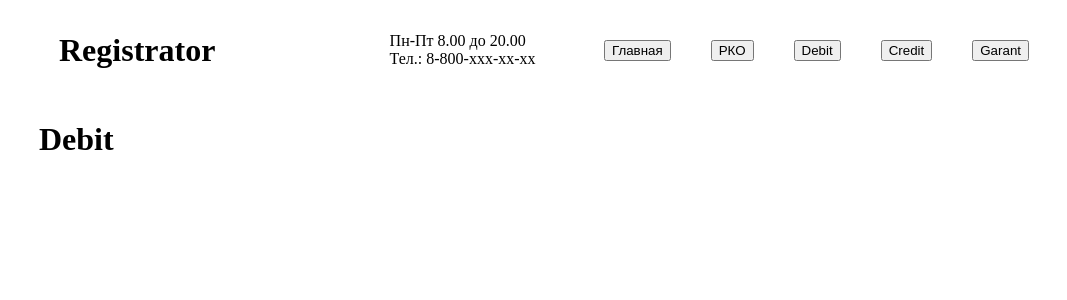
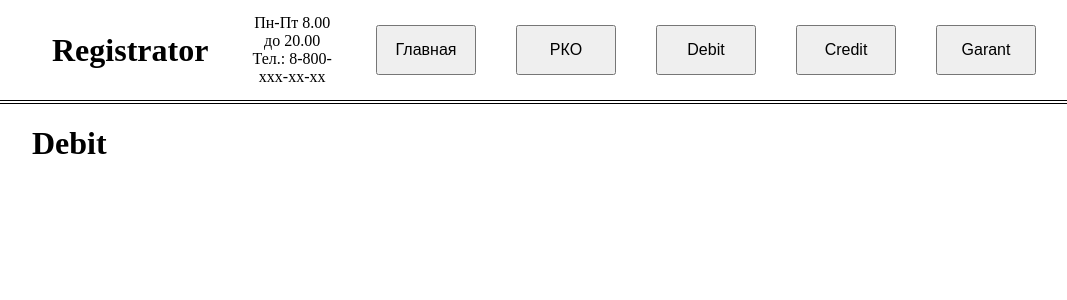
Before and after one commit to RjazanovEgor/Devora, a Django app: page /debitpage/ in a window 1280 px wide. Shown: the top 300 px of the page, without its empty margins (96-1163 px from the left). Run offline with Django 3.2, Linux system fonts and the light colour scheme.

Commit message:
Site v1.

```diff
--- a/home/templates/base.html
+++ b/home/templates/base.html
@@ -18,7 +18,7 @@
             }
             body {
                 margin: 0px;
-                width: 1010px;
+                width: 100%;
                 margin-left: auto;
                 margin-right: auto;
             }
@@ -31,14 +31,23 @@
     <body>
         <grandperents>
 
-            <perents>
-                {% include "headers.html" %}
+            <perents style="align-items: center;
+                            border-bottom: 4px double black;">
+                <center>
+                    {% include "headers.html" %}
+                </center>
             </perents>
 
-            <perents style="height: 400px;">
-                {% block solid %}
+                <perents style="height: 400px;">
+                <center>
+                    <div style="width: 80%;display: flex;">
+                        <div>
+                            {% block solid %}
 
-                {% endblock %}
+                            {% endblock %}
+                        </div>
+                    </div>
+                </center>
             </perents>
 
         </grandperents>
--- a/home/templates/headers.html
+++ b/home/templates/headers.html
@@ -4,11 +4,21 @@
             display: flex;
             flex-direction: row;
             height: 100px;
+            width: 80%;
             align-items: center;
+
+
         }
         header {
             padding: 10px;
             margin: 10px;
+        }
+        .hbtn {
+            width: 100px;
+            height: 50px;
+        }
+        .htxt {
+            font-size: 120%;
         }
     </style>
 
@@ -28,8 +38,8 @@
 
         <header>
             <form action="/">
-                <button>
-                    <basket>
+                <button class="hbtn">
+                    <basket class="htxt">
                         Главная
                     </basket>
                 </button>
@@ -38,8 +48,8 @@
 
         <header>
             <form action="/rkopage">
-                <button>
-                    <basket>
+                <button class="hbtn">
+                    <basket class="htxt">
                         РКО
                     </basket>
                 </button>
@@ -48,8 +58,8 @@
 
         <header>
             <form action="/debitpage">
-                <button>
-                    <basket>
+                <button class="hbtn">
+                    <basket class="htxt">
                         Debit
                     </basket>
                 </button>
@@ -58,8 +68,8 @@
 
         <header>
             <form action="/creditpage">
-                <button>
-                    <basket>
+                <button class="hbtn">
+                    <basket class="htxt">
                         Credit
                     </basket>
                 </button>
@@ -68,8 +78,8 @@
 
         <header>
             <form action="/garantpage">
-                <button>
-                    <basket>
+                <button class="hbtn">
+                    <basket class="htxt">
                         Garant
                     </basket>
                 </button>
```
